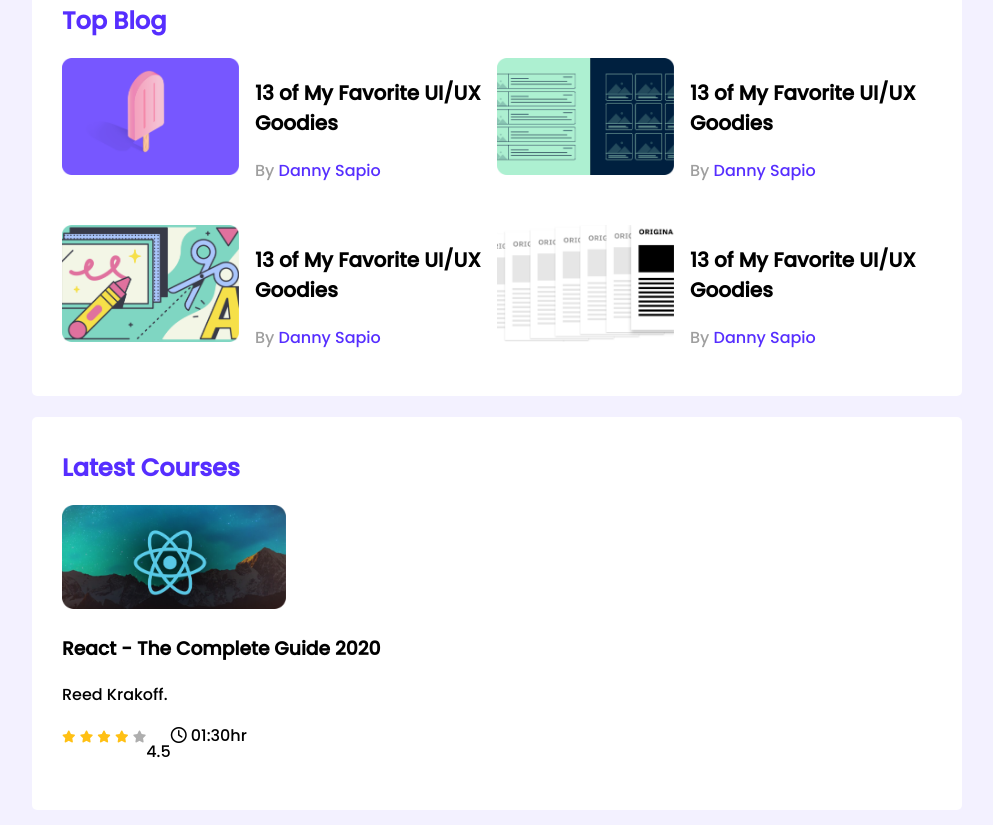
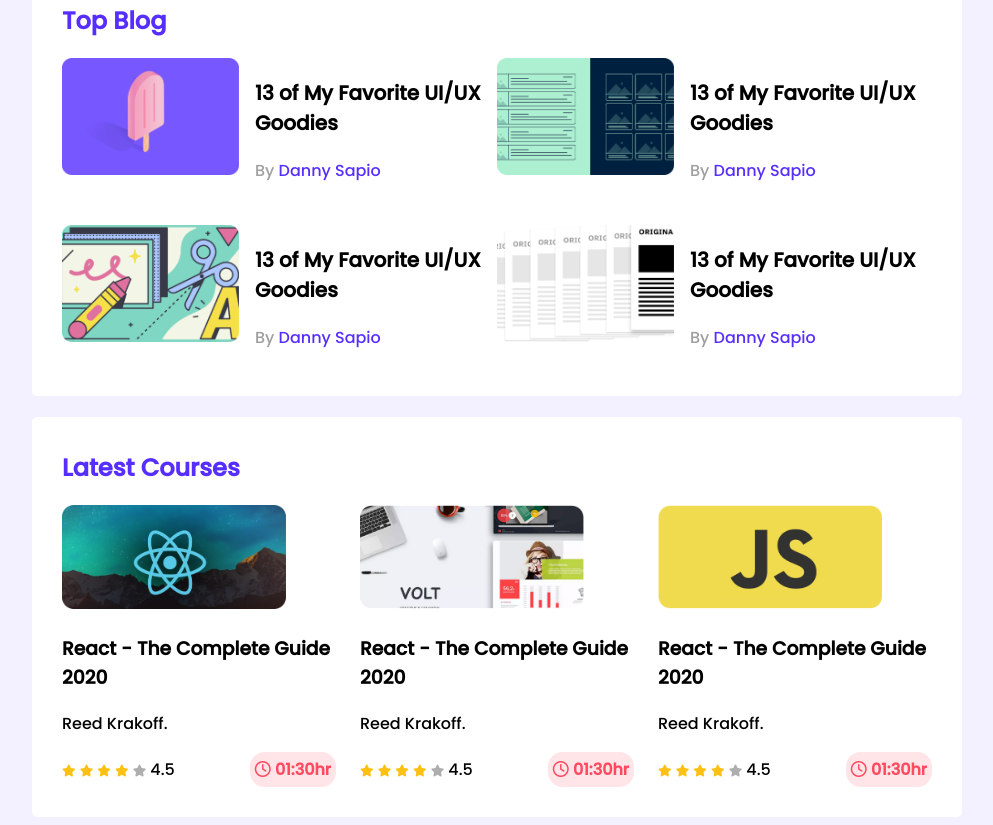
Before and after one commit to hira480/leader-board-css3, a plain HTML site: page index.html in a window 1280 px wide. Shown: the part 329-1154 px from the top of the page, without its empty margins (143-1136 px from the left). Drawn offline with Linux system fonts and the light colour scheme.

Commit message:
block and course added

```diff
--- a/index.html
+++ b/index.html
@@ -116,8 +116,54 @@
                                 <i class="fas fa-star filled"></i>
                                 <i class="fas fa-star filled"></i>
                                 <i class="fas fa-star empty"></i>
+                                <span>4.5</span>
                             </div>
-                            <p>4.5</p>
+                            <div class="course-duration">
+                                <i class="far fa-clock"></i>
+                                01:30hr
+                            </div>
+                        </div>
+                    </div>
+                </div>
+                <div class="course">
+                    <div class="course-banner">
+                        <img src="images/courses/course-2.png" alt="">
+                    </div>
+                    <div class="course-detail">
+                        <h3 class="course-titel">React - The Complete Guide 2020</h3>
+                        <p class="course-author">Reed Krakoff.</p>
+                        <div class="course-info">
+                            <div>
+                                <i class="fas fa-star filled"></i>
+                                <i class="fas fa-star filled"></i>
+                                <i class="fas fa-star filled"></i>
+                                <i class="fas fa-star filled"></i>
+                                <i class="fas fa-star empty"></i>
+                                <span>4.5</span>
+                            </div>
+                            <div class="course-duration">
+                                <i class="far fa-clock"></i>
+                                01:30hr
+                            </div>
+                        </div>
+                    </div>
+                </div>
+                <div class="course">
+                    <div class="course-banner">
+                        <img src="images/courses/course-3.png" alt="">
+                    </div>
+                    <div class="course-detail">
+                        <h3 class="course-titel">React - The Complete Guide 2020</h3>
+                        <p class="course-author">Reed Krakoff.</p>
+                        <div class="course-info">
+                            <div>
+                                <i class="fas fa-star filled"></i>
+                                <i class="fas fa-star filled"></i>
+                                <i class="fas fa-star filled"></i>
+                                <i class="fas fa-star filled"></i>
+                                <i class="fas fa-star empty"></i>
+                                <span>4.5</span>
+                            </div>
                             <div class="course-duration">
                                 <i class="far fa-clock"></i>
                                 01:30hr
--- a/styles/style.css
+++ b/styles/style.css
@@ -85,12 +85,20 @@ hr{
 /*---------------------
     courses style
 ---------------------*/
+.courses{
+    display: grid;
+    grid-template-columns: repeat(3, 1fr);
+    grid-column-gap: 24px;
+
+}
 .course .course-banner img{
     width: 224px;
     height: 104px;
 }
 .course-info{
     display: flex;
+    align-items: center;
+    justify-content: space-between;
 }
 .fa-star{
     font-size: 12px;
@@ -101,3 +109,40 @@ hr{
 .fa-star.empty{
     color: #AEAEAE;
 }
+.course-duration{
+    background: #FFE4E8;
+    border-radius: 14.6913px;
+    color: #FF4A60;
+    font-weight: 600;
+    font-style: normal;
+    padding: 5px;
+}
+/*-------------------
+    Media Queries
+-------------------*/
+
+/* Mobile device */
+@media only screen and (max-width: 688px) {
+    .container{
+        width: 100%;
+    }
+    .players, .blogs, .courses{
+
+        grid-template-columns: repeat(1, 1fr);
+        align-items: center;
+    }
+    .player, .blogs{
+        flex-direction: column;
+    }
+
+}
+/* Tablet devices */
+@media only screen and (min-width: 688px) and (max-width: 992px) {
+    .container{
+        width: 100%;
+
+    }
+    .players, .courses{
+        grid-template-columns: repeat(2, 1fr);
+    }
+}
```
